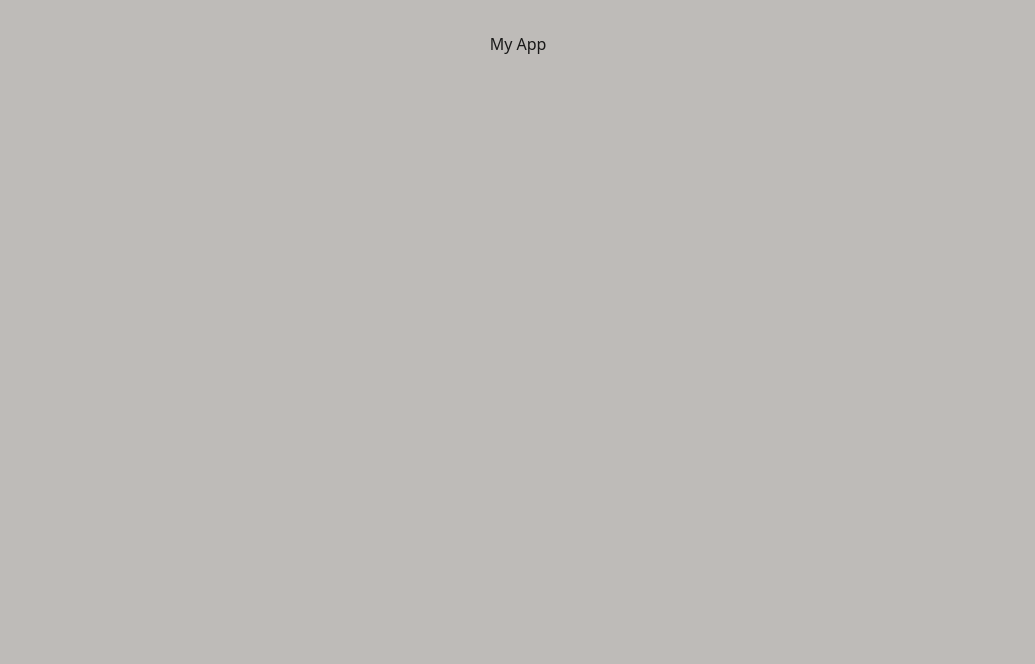
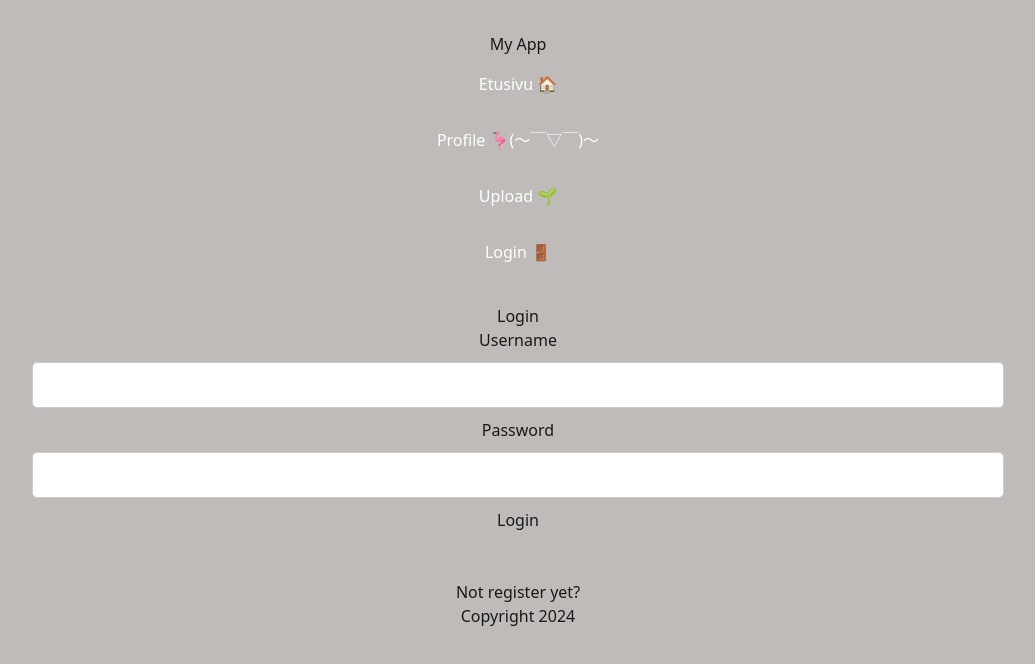
Before and after one commit to Jafestro/Week5, a React (Vite) app in the folder my-app/: page /login in a window 1280 px wide. Before the commit this address had no page. Shown: the top 664 px of the page, without its empty margins (122-1157 px from the left). Built offline with nearby package versions, Linux system fonts and the light colour scheme.

Commit message:
add forms build the app

```diff
--- a/my-app/src/App.jsx
+++ b/my-app/src/App.jsx
@@ -5,6 +5,7 @@
 import Upload from "./views/Upload.jsx";
 import Layout from "./components/Layout.jsx";
 import Single from "./views/Single.jsx";
+import Login from "./components/Login.jsx";
 const App = () => {
   return (
     <>
@@ -16,6 +17,7 @@
             <Route path="/profile" element={<Profile />} />
             <Route path="/upload" element={<Upload />} />
             <Route path="/media/:id" element={<Single />} />
+            <Route path="/login" element={<Login />} />
           </Route>
         </Routes>
       </Router>
--- a/my-app/src/components/Home.jsx
+++ b/my-app/src/components/Home.jsx
@@ -1,5 +1,5 @@
 import MediaRow from "./MediaRow.jsx";
-import { useMedia } from "../hooks/ApiHooks.js";
+import { useMedia } from "../hooks/apiHooks.js";
 
 const Home = () => {
   // const [selectedItem, setSelectedItem] = useState(null);
--- a/my-app/src/components/Layout.jsx
+++ b/my-app/src/components/Layout.jsx
@@ -8,6 +8,7 @@
           <Link to="/">Etusivu 🏠</Link>
           <Link to="/profile">Profile 🦩️(～￣▽￣)～</Link>
           <Link to="/upload">Upload 🌱</Link>
+          <Link to="/login">Login 🚪</Link>
         </nav>
       </header>
 
--- /dev/null
+++ b/my-app/src/components/Login.jsx
@@ -0,0 +1,28 @@
+// imports
+
+import LoginForm from "./LoginForm.jsx";
+import RegisterForm from "./RegisterForm.jsx";
+import { useState } from "react";
+import Button from "./UI/Button.jsx";
+
+const Login = () => {
+  const [toggleForm, setToggleForm] = useState(true);
+
+  const toggle = () => {
+    setToggleForm(!toggleForm);
+  };
+
+  return (
+    <>
+      {toggleForm ? <LoginForm /> : <RegisterForm />}
+      <br />
+      <br />
+      <Button
+        text={toggleForm ? "Not register yet?" : "Go to login"}
+        handleClick={toggle}
+      />
+    </>
+  );
+};
+
+export default Login;
--- /dev/null
+++ b/my-app/src/components/LoginForm.jsx
@@ -0,0 +1,72 @@
+// LoginForm.jsx
+import useForm from "../hooks/formHooks.js";
+import { useAuthentication } from "../hooks/apiHooks.js";
+import { useNavigate } from "react-router-dom";
+
+const LoginForm = () => {
+  const { login } = useAuthentication();
+  const navigate = useNavigate();
+
+  const initValues = {
+    username: "",
+    password: "",
+  };
+
+  const doLogin = async () => {
+    console.log("doLogin", inputs);
+    try {
+      const userData = await login(inputs);
+      console.log("userData", userData);
+      localStorage.setItem("token", userData.token);
+      navigate("/");
+    } catch (e) {
+      alert(e.message);
+    }
+  };
+
+  const { handleSubmit, handleInputChange, inputs } = useForm(
+    doLogin,
+    initValues,
+  );
+
+  console.log(inputs);
+
+  return (
+    <>
+      <br />
+      <h1>Login</h1>
+      <form onSubmit={handleSubmit}>
+        <div>
+          <label htmlFor="loginuser">Username</label>
+          <input
+            name="username"
+            type="text"
+            id="loginuser"
+            onChange={handleInputChange}
+            autoComplete="username"
+          />
+        </div>
+        <div>
+          <label htmlFor="loginpassword">Password</label>
+          <input
+            name="password"
+            type="password"
+            id="loginpassword"
+            onChange={handleInputChange}
+            autoComplete="current-password"
+          />
+        </div>
+        <button
+          type="submit"
+          className={
+            "bg-amber-200 border-8 border-r-amber-500 border-l-amber-600 border-t-amber-700 border-b-amber-800"
+          }
+        >
+          Login
+        </button>
+      </form>
+    </>
+  );
+};
+
+export default LoginForm;
--- /dev/null
+++ b/my-app/src/components/RegisterForm.jsx
@@ -0,0 +1,79 @@
+// RegisterForm.jsx
+import useForm from "../hooks/formHooks.js";
+import { useUser } from "../hooks/apiHooks.js";
+
+const RegisterForm = () => {
+  const { register } = useUser();
+
+  const initValues = {
+    username: "",
+    password: "",
+    email: "",
+  };
+
+  const doRegister = async () => {
+    console.log("doRegister", inputs);
+    try {
+      const userData = await register(inputs);
+      console.log("userData", userData);
+      localStorage.setItem("token", userData.token);
+    } catch (e) {
+      alert(e.message);
+    }
+  };
+
+  const { handleSubmit, handleInputChange, inputs } = useForm(
+    doRegister,
+    initValues,
+  );
+
+  console.log(inputs);
+
+  return (
+    <>
+      <br />
+      <br />
+      <h1>Register</h1>
+      <form onSubmit={handleSubmit}>
+        <div>
+          <label htmlFor="registeruser">Username</label>
+          <input
+            name="username"
+            type="text"
+            id="registeruser"
+            onChange={handleInputChange}
+          />
+        </div>
+        <div>
+          <label htmlFor="registeremail">Email</label>
+          <input
+            name="email"
+            type="email"
+            id="registeremail"
+            onChange={handleInputChange}
+          />
+        </div>
+        <div>
+          <label htmlFor="registerpassword">Password</label>
+          <input
+            name="password"
+            type="password"
+            id="registerpassword"
+            onChange={handleInputChange}
+          />
+        </div>
+        <button
+          type="submit"
+          className={
+            "bg-amber-200 border-8 border-r-amber-500 border-l-amber-600 border-t-amber-700 border-b-amber-800"
+          }
+        >
+          Register
+        </button>
+      </form>
+      <br />
+    </>
+  );
+};
+
+export default RegisterForm;
--- a/my-app/src/hooks/ApiHooks.js
+++ /dev/null
@@ -1,40 +0,0 @@
-import { useEffect, useState } from "react";
-import { fetchData } from "../lib/fetchData.js";
-
-const useMedia = () => {
-  const [mediaArray, setMediaArray] = useState([]);
-  const { getUserById } = useUser();
-
-  const getMedia = async () => {
-    const mediaResult = await fetchData(
-      import.meta.env.VITE_MEDIA_API + "/media",
-    );
-
-    const mediaWithUser = await Promise.all(
-      mediaResult.map(async (mediaItem) => {
-        const userResult = await getUserById(mediaItem.user_id);
-        return { ...mediaItem, username: userResult.username };
-      }),
-    );
-
-    setMediaArray(mediaWithUser);
-  };
-
-  useEffect(() => {
-    getMedia();
-  }, []);
-
-  return { mediaArray };
-};
-
-const useUser = () => {
-  const getUserById = async (id) => {
-    const userResult = await fetchData(
-      import.meta.env.VITE_AUTH_API + "/users/" + id,
-    );
-    return userResult;
-  };
-  return { getUserById };
-};
-
-export { useMedia, useUser };
--- /dev/null
+++ b/my-app/src/hooks/apiHooks.js
@@ -0,0 +1,89 @@
+import { useEffect, useState } from "react";
+import { fetchData } from "../lib/fetchData.js";
+
+const useMedia = () => {
+  const [mediaArray, setMediaArray] = useState([]);
+  const { getUserById } = useUser();
+
+  const getMedia = async () => {
+    try {
+      const mediaResult = await fetchData(
+        import.meta.env.VITE_MEDIA_API + "/media",
+      );
+
+      const mediaWithUser = await Promise.all(
+        mediaResult.map(async (mediaItem) => {
+          const userResult = await getUserById(mediaItem.user_id);
+          return { ...mediaItem, username: userResult.username };
+        }),
+      );
+
+      setMediaArray(mediaWithUser);
+    } catch (e) {
+      // console.log(e.message);
+    }
+  };
+
+  useEffect(() => {
+    "";
+    getMedia();
+  }, []);
+
+  return { mediaArray };
+};
+
+const useUser = () => {
+  const getUserById = async (id) => {
+    const userResult = await fetchData(
+      import.meta.env.VITE_AUTH_API + "/users/" + id,
+    );
+    return userResult;
+  };
+
+  const getUserByToken = async (token) => {
+    const options = {
+      headers: {
+        Authorization: "Bearer " + token,
+      },
+    };
+    const tokenResult = await fetchData(
+      import.meta.env.VITE_AUTH_API + "/users/token",
+      options,
+    );
+    return tokenResult;
+  };
+
+  const register = async (inputs) => {
+    const options = {
+      method: "POST",
+      headers: {
+        "Content-Type": "application/json",
+      },
+      body: JSON.stringify(inputs),
+    };
+    return await fetchData(import.meta.env.VITE_AUTH_API + "/users", options);
+  };
+
+  return { getUserById, getUserByToken, register };
+};
+
+const useAuthentication = () => {
+  const login = async (inputs) => {
+    const options = {
+      method: "POST",
+      headers: {
+        "Content-Type": "application/json",
+      },
+      body: JSON.stringify(inputs),
+    };
+
+    const loginResult = await fetchData(
+      import.meta.env.VITE_AUTH_API + "/auth/login",
+      options,
+    );
+    return loginResult;
+  };
+  return { login };
+};
+
+export { useMedia, useUser, useAuthentication };
--- /dev/null
+++ b/my-app/src/hooks/formHooks.js
@@ -0,0 +1,29 @@
+import { useState } from "react";
+
+const useForm = (callback, initState) => {
+  const [inputs, setInputs] = useState(initState);
+
+  const handleSubmit = (event) => {
+    if (event) {
+      event.preventDefault();
+    }
+    callback();
+  };
+
+  const handleInputChange = (event) => {
+    event.persist();
+    console.log(event.target.name, event.target.value);
+    setInputs((inputs) => ({
+      ...inputs,
+      [event.target.name]: event.target.value,
+    }));
+  };
+
+  return {
+    handleSubmit,
+    handleInputChange,
+    inputs,
+  };
+};
+
+export default useForm;
--- a/my-app/src/views/Profile.jsx
+++ b/my-app/src/views/Profile.jsx
@@ -1,7 +1,37 @@
+import { useEffect, useState } from "react";
+import { useUser } from "../hooks/apiHooks.js";
+
 const Profile = () => {
-  return <div>This is the profile page.</div>;
+  const [user, setUser] = useState(null);
+  const { getUserByToken } = useUser();
+
+  const getUser = async () => {
+    try {
+      const token = localStorage.getItem("token");
+      const userData = await getUserByToken(token);
+      setUser(userData.user);
+    } catch (e) {
+      console.log(e.message);
+    }
+  };
+
+  useEffect(() => {
+    getUser();
+  }, []);
+
+  return (
+    <>
+      This is the profile page.
+      <div>
+        {user && (
+          <>
+            <p>Käyttäjätunnus: {user.username}</p>
+            <p>email: {user.email}</p>
+            <p>luotu: {new Date(user.created_at).toLocaleString()}</p>
+          </>
+        )}
+      </div>
+    </>
+  );
 };
-
-Profile.propTypes = {};
-
 export default Profile;
```
Also changed, not shown: my-app/src/components/Logout.jsx (added), 1 other file (tests, documents, lock files or other folders).
